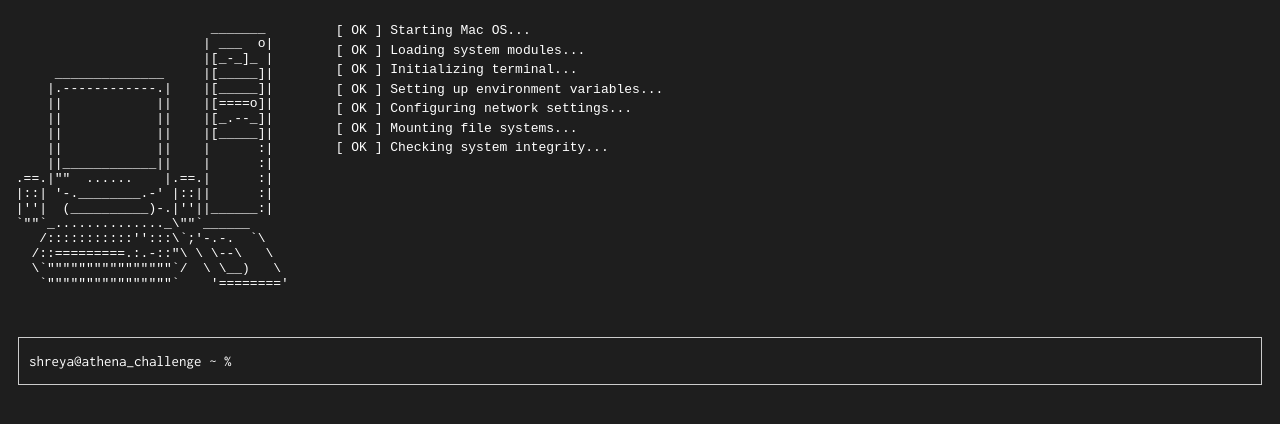
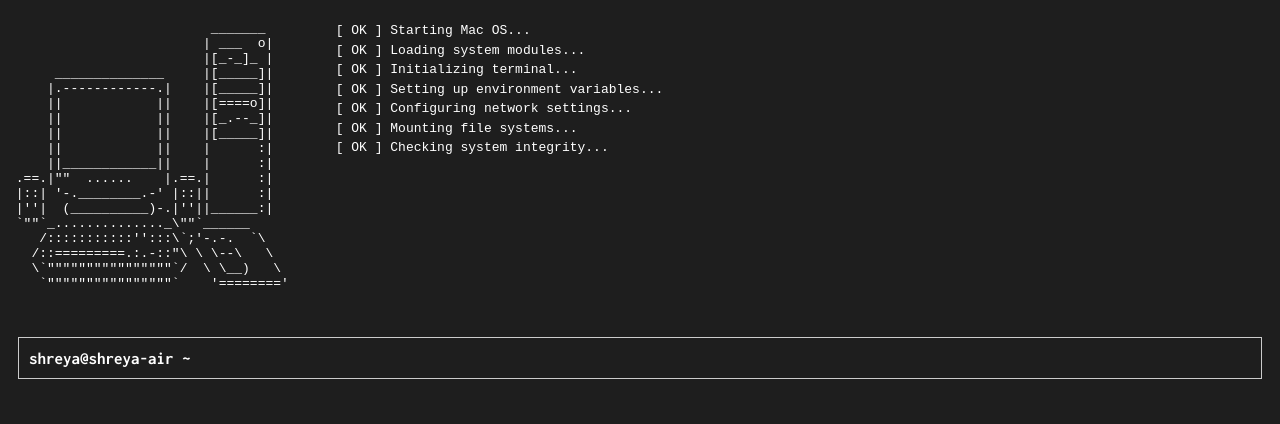
Before and after one commit to ShreyaIsAwesome/terminal, a React (Vite) app: page / in a window 1280 px wide. Shown: the top 424 px of the page. Built offline with nearby package versions, Linux system fonts and the light colour scheme.

Commit message:
finished terminal input

```diff
--- a/Terminal.css
+++ b/Terminal.css
@@ -1,18 +1,24 @@
 .terminal {
     margin: 10px;
-    padding-left: 10px;
+    padding: 10px;
     border: 1px solid #ccc;
-    font-size: 15px;
+    font-size: 17px;
     display: flex;
+    flex-direction: column;
+
 }
 
-.user-input {
-    background-color: transparent;
+.terminal input {
+    background-color: rgb(30, 30, 30);
     color: white;
     border: none;
     outline: none;
     font-family: 'Inconsolata', monospace;
-    font-size: 15px;
-    width: 75%;
-    margin-left: 10px;
+    font-size: 17px;
 }
+
+.terminal div {
+    display: flex;
+    align-items: center;
+    gap: 10px;
+}
--- a/src/components/Template.jsx
+++ /dev/null
@@ -1,10 +0,0 @@
-function Template() {
-  return (
-    <div className='terminal'>
-      <p>shreya@athena_challenge ~ %</p>
-      <input className='user-input'></input>
-    </div>
-  )
-}
-
-export default Template;
--- a/src/components/Terminal.jsx
+++ b/src/components/Terminal.jsx
@@ -1,22 +1,45 @@
 import '/terminal.css'
 import Help from './Help.jsx'
-import Template from './Template.jsx';
+import { useState } from 'react';
+
 
 function Terminal() {
-  let oldInput = "";
+  const [lines, setLines] = useState(['']);
 
-  addEventListener('keydown', (event) => {
-    if (event.key == 'Enter') {
-      const input = document.querySelector('.user-input');
-        if (input.value == 'help') {
-          oldInput = input;
-          <Help />
-        }
+  function handleKeyDown(e, index) {
+    if (e.key === 'Enter') {
+      e.preventDefault();
+      const value = e.target.value;
+      console.log('Entered input:', value);
+      setLines([...lines, value])
+    } else if (e.key === 'ArrowUp') {
+      e.preventDefault();
+      // Enter logic here
     }
-  });
+  }
 
   return (
-    <Template />
+    <div className="terminal">
+      {lines.map((line, index) => (
+        <div key={index}>
+          <span style={{fontWeight:700}}>shreya@shreya-air ~ </span>
+          {index < lines.length - 1 ? (
+            <div className="terminal-line">{line}</div>
+          ) : (
+            <input
+              className="user-input"
+              autoFocus
+              onChange={(e) => {
+                const updated = [...lines];
+                updated[index] = e.target.value;
+                setLines(updated);
+              }}
+              onKeyDown={(e) => handleKeyDown(e, index)}
+            />
+          )}
+        </div>
+      ))}
+    </div>
   )
 }
 
--- a/src/index.jsx
+++ b/src/index.jsx
@@ -6,5 +6,5 @@
 createRoot(document.getElementById('terminal')).render(
   <StrictMode>
     <Terminal />
-  </StrictMode>,
+  </StrictMode>
 )
```
